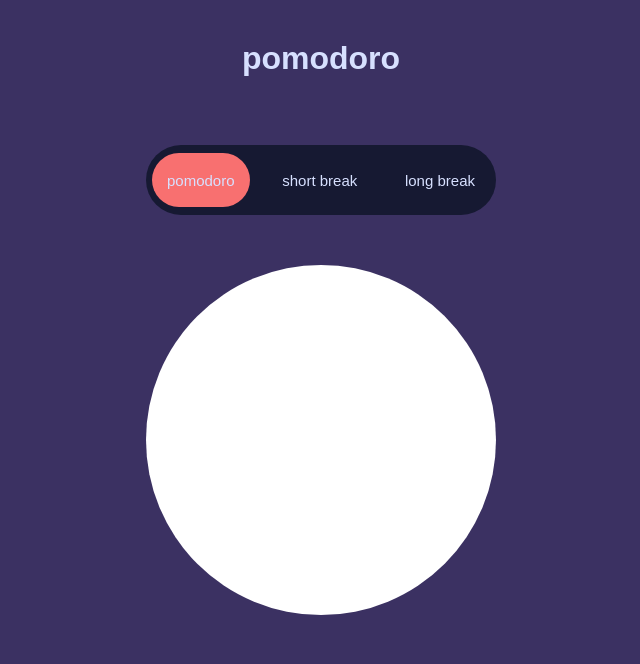
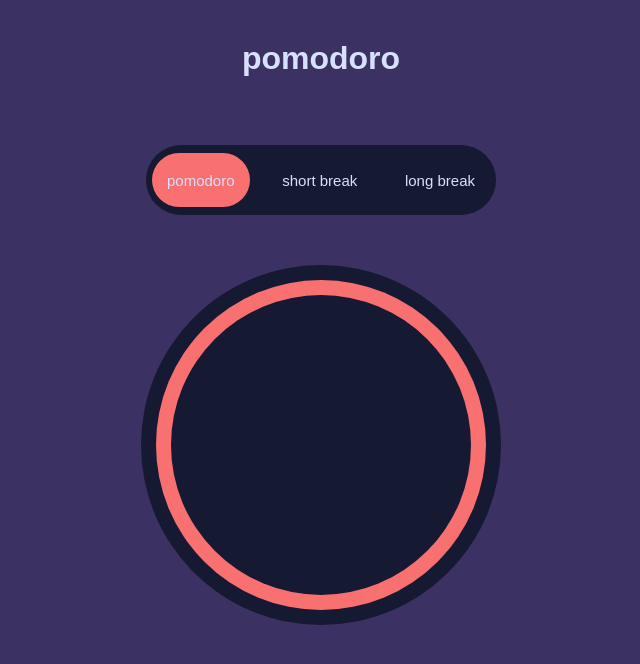
Before and after one commit to Gosia-Magdzik/pomodoro, a React (Create React App) app: page / in a window 1280 px wide. Shown: the top 664 px of the page, without its empty margins (319-959 px from the left). Built offline with nearby package versions, Linux system fonts and the light colour scheme.

Commit message:
inner circle styling

```diff
--- a/src/components/Timer/ProgressCircle/index.js
+++ b/src/components/Timer/ProgressCircle/index.js
@@ -1,6 +1,9 @@
+import { OuterCircle, InnerCircle } from "./styled";
 
 export const ProgressCircle = () => {
     return(
-        <></>
+        <OuterCircle>
+            <InnerCircle/>
+        </OuterCircle>
     );
 };
--- a/src/components/Timer/ProgressCircle/styled.js
+++ b/src/components/Timer/ProgressCircle/styled.js
@@ -1 +1,19 @@
 import styled from "styled-components";
+
+export const OuterCircle = styled.div`
+    width: 330px;
+    height: 330px;
+    border-radius: 50%;
+    background-color: ${({ theme }) => theme.color.Froly};
+    display: grid;
+    place-items: center;
+`;
+
+export const InnerCircle = styled.div`
+    width: 300px;
+    height: 300px;
+    border-radius: 50%;
+    background-color: ${({ theme }) => theme.color.portGore};
+    display: grid;
+    place-items: center;
+`;
--- a/src/components/Timer/index.js
+++ b/src/components/Timer/index.js
@@ -1,9 +1,10 @@
 import { Wrapper } from "./styled";
+import { ProgressCircle } from "./ProgressCircle";
 
 export const Timer = () => {
     return(
         <Wrapper>
-
+            <ProgressCircle/>
         </Wrapper>
     );
 };
--- a/src/components/Timer/styled.js
+++ b/src/components/Timer/styled.js
@@ -1,8 +1,10 @@
 import styled from "styled-components";
 
 export const Wrapper = styled.div`
-    width: 350px;
-    height: 350px;
+    width: 360px;
+    height: 360px;
     border-radius: 50%;
-    background-color: white;
+    background-color: ${({ theme }) => theme.color.portGore};
+    display: grid;
+    place-items: center;
 `;
--- a/src/components/controls/styled.js
+++ b/src/components/controls/styled.js
@@ -20,10 +20,6 @@ export const Control = styled.button`
     font-size: 15px;
     padding: 0 15px;
 
-    &:hover {
-        background-color: ${({ theme }) => theme.color.Froly};
-    }
-
     ${({ activeControl }) => activeControl && css`
         background-color: ${({ theme }) => theme.color.Froly};
     `}
```
